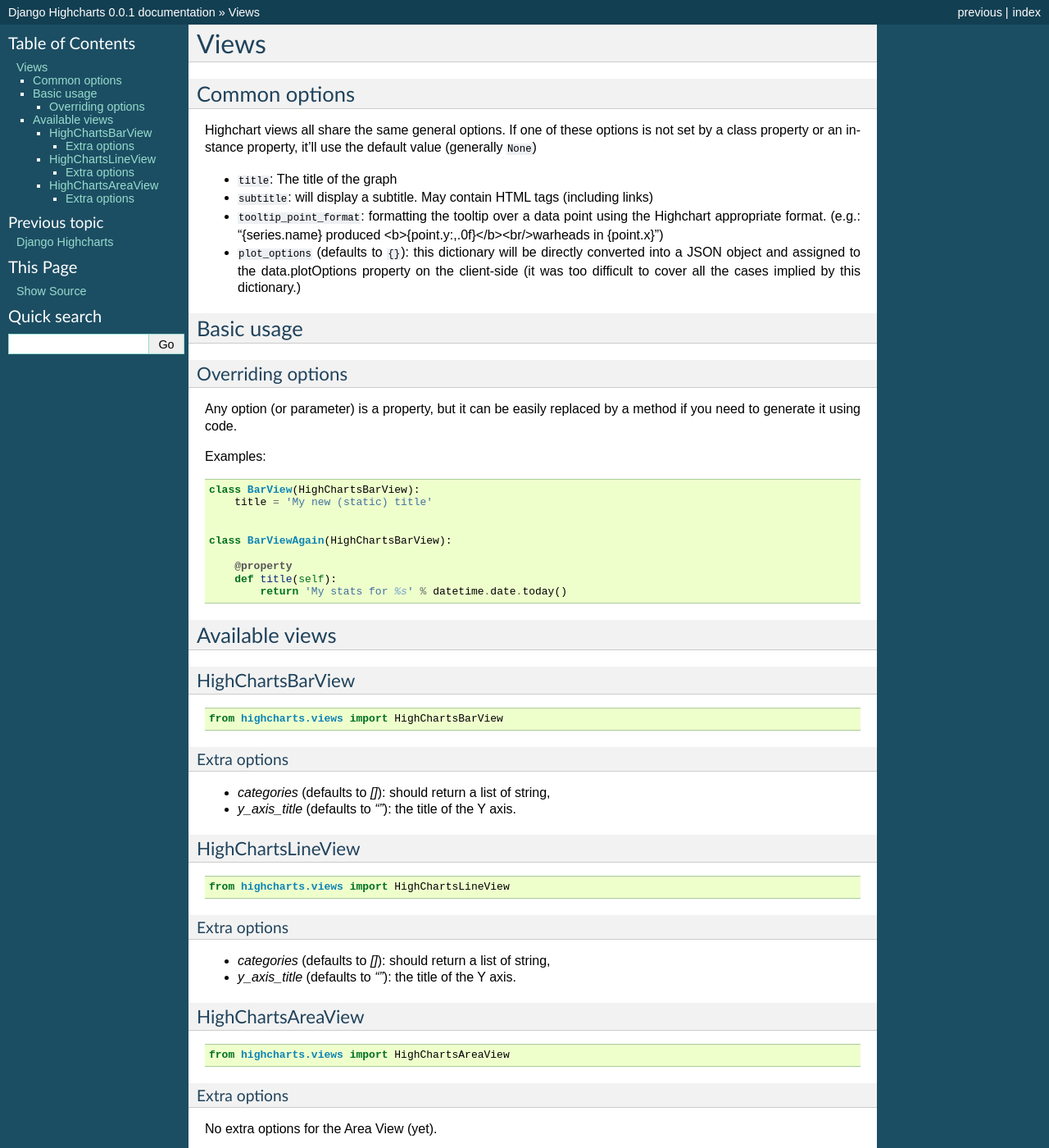
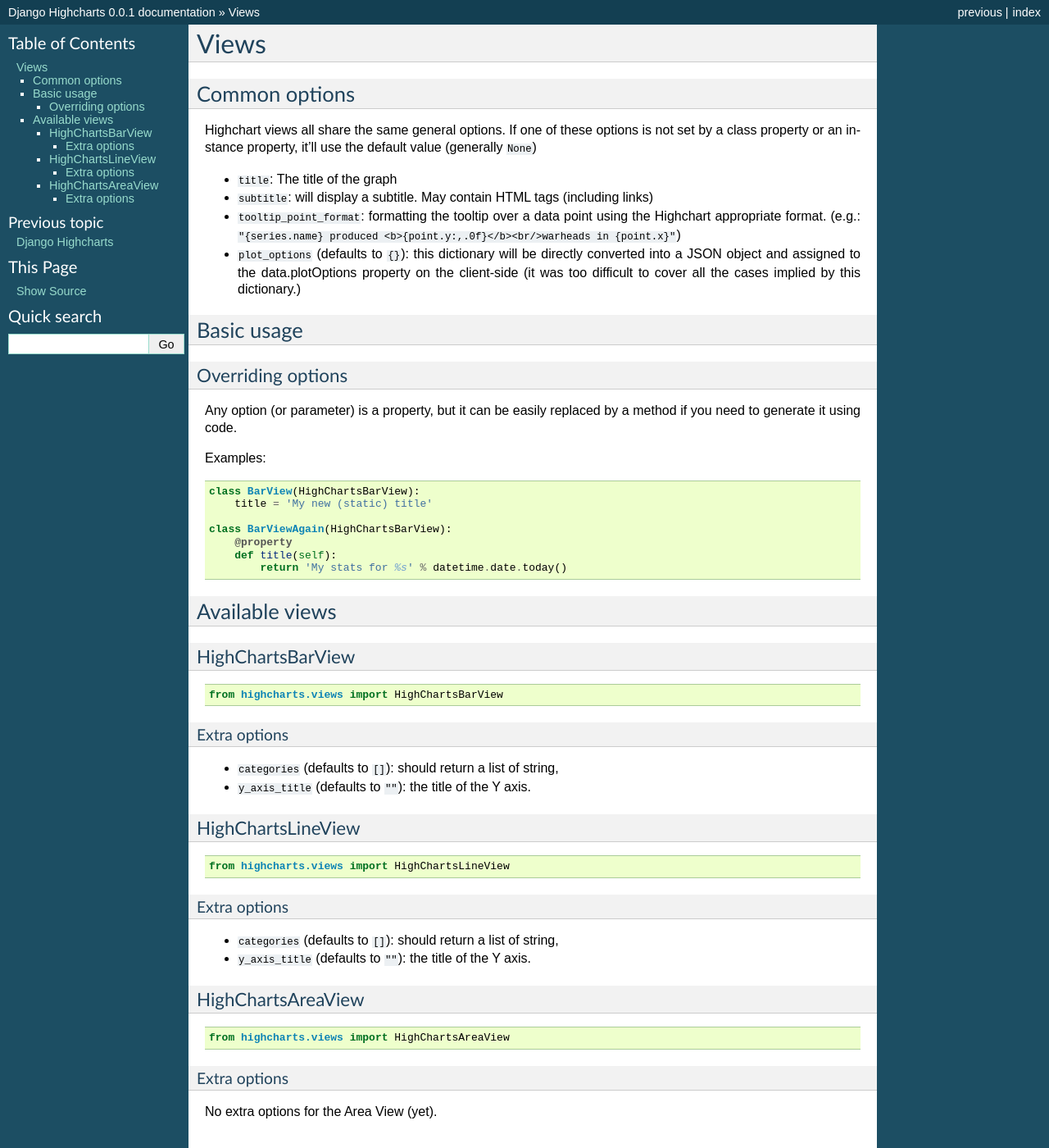
Before and after one commit to ernestoarbitrio/django-highcharts, a Sphinx documentation site: the page built from docs/views.rst, in a window 1280 px wide and 1400 px high. Shown: the whole window at 82% size. Built offline with Sphinx 7.4.7, drawn with Linux system fonts in a browser that asks for light colours.

Commit message:
better styling for docs

```diff
--- a/docs/views.rst
+++ b/docs/views.rst
@@ -13,7 +13,7 @@
 * ``subtitle``: will display a subtitle. May contain
   HTML tags (including links)
 * ``tooltip_point_format``: formatting the tooltip over a data point using the
-  Highchart appropriate format. (e.g.: "{series.name} produced <b>{point.y:,.0f}</b><br/>warheads in {point.x}")
+  Highchart appropriate format. (e.g.: ``"{series.name} produced <b>{point.y:,.0f}</b><br/>warheads in {point.x}"``)
 * ``plot_options`` (defaults to ``{}``): this dictionary will be directly
   converted into a JSON object and assigned to the data.plotOptions property on
   the client-side (it was too difficult to cover all the cases implied by this
@@ -35,9 +35,7 @@
     class BarView(HighChartsBarView):
         title = 'My new (static) title'
 
-
     class BarViewAgain(HighChartsBarView):
-
         @property
         def title(self):
             return 'My stats for %s' % datetime.date.today()
@@ -56,8 +54,8 @@
 Extra options
 #############
 
-* `categories` (defaults to `[]`): should return a list of string,
-* `y_axis_title` (defaults to `""`): the title of the Y axis.
+* ``categories`` (defaults to ``[]``): should return a list of string,
+* ``y_axis_title`` (defaults to ``""``): the title of the Y axis.
 
 
 HighChartsLineView
@@ -71,8 +69,8 @@
 Extra options
 #############
 
-* `categories` (defaults to `[]`): should return a list of string,
-* `y_axis_title` (defaults to `""`): the title of the Y axis.
+* ``categories`` (defaults to ``[]``): should return a list of string,
+* ``y_axis_title`` (defaults to ``""``): the title of the Y axis.
 
 
 HighChartsAreaView
```
